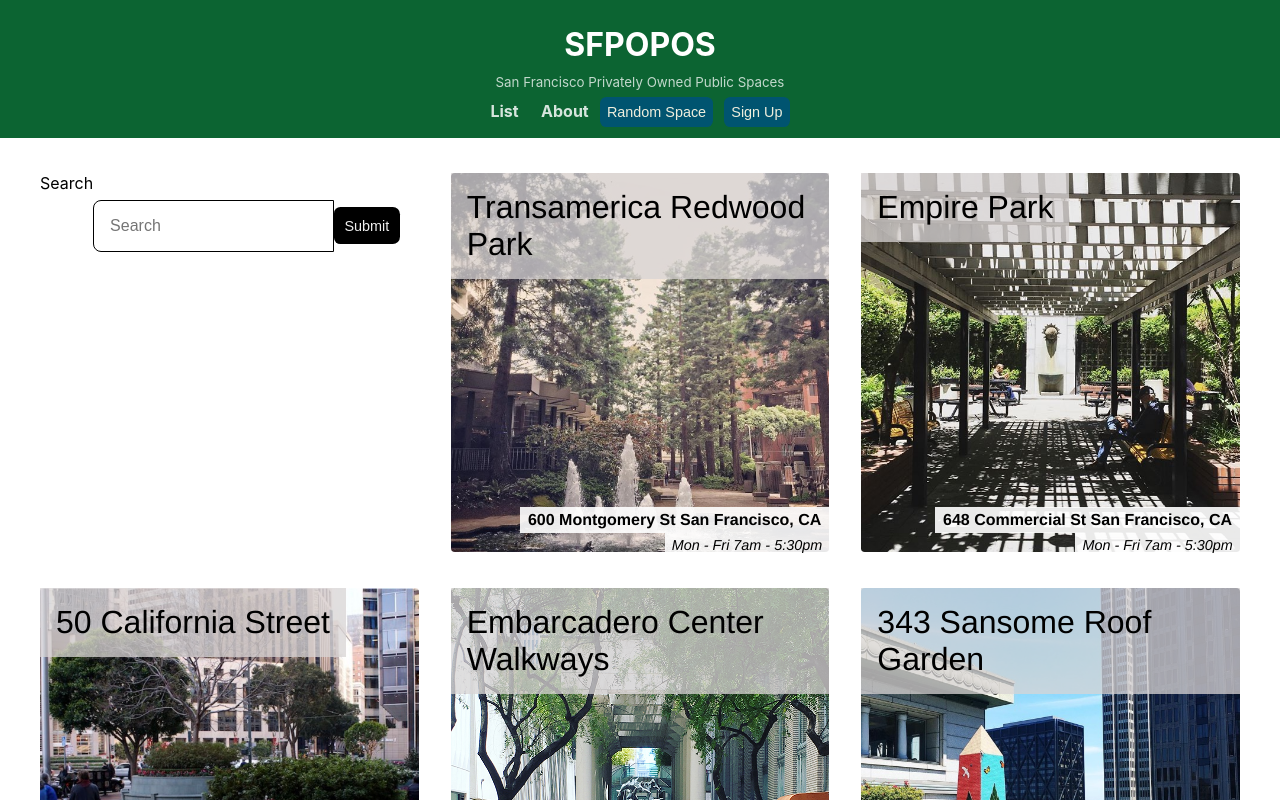
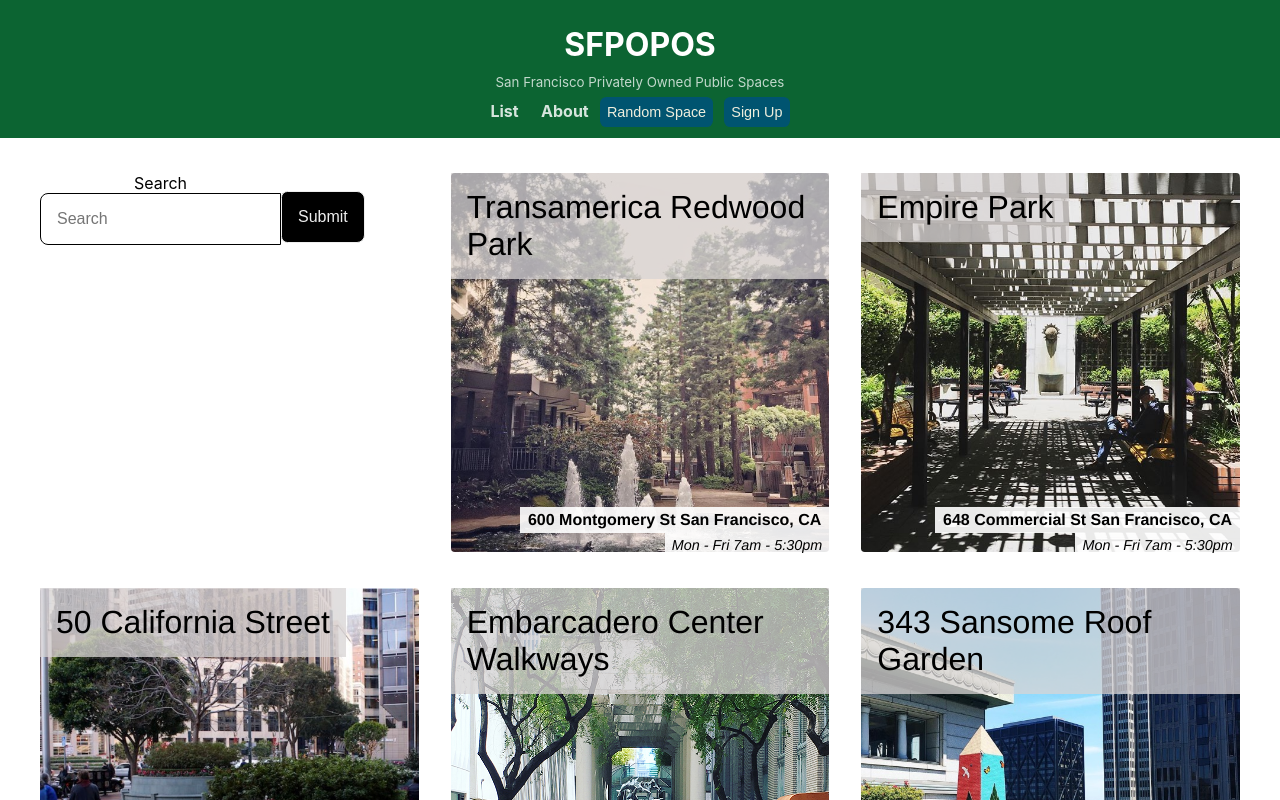
Before and after one commit to el634dev/sfpopos, a React (Create React App) app: page /#/ in a window 1280 px wide. Shown: the top 800 px of the page. Built offline with nearby package versions, Linux system fonts and the light colour scheme.

Commit message:
Update POPOSList.js

```diff
--- a/src/components/POPOSList/POPOSList.js
+++ b/src/components/POPOSList/POPOSList.js
@@ -31,17 +31,17 @@
     return (
         <div className="POPOSList">
            <form>
+                <div>
                     <label for='search'>Search</label>
-                <p>
                         <input
                             value={query}
                             id="search"
                             placeholder="Search"
                             onChange={(e) => setQuery(e.target.value)}
                         />
+                </div>
                 {/* Submit Button */}
-                    <button type="submit">Submit</button>
-                </p>
+                <button className="POPOSList-Button" type="submit">Submit</button>
            </form>
            {/* Spaces */}
            { spaces }
```
Lines whose indentation alone changed are shown as unchanged.
